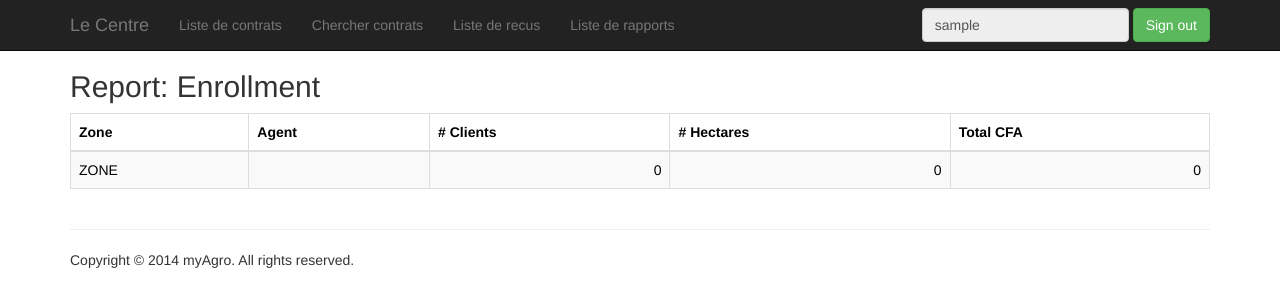
After one commit to frenchsilk4/myagro-repo, a PHP site: page /report_enrollment.php in a window 1280 px wide. The commit adds this page. Shown: the top 307 px of the page. Run offline with PHP 8.4, Linux system fonts and the light colour scheme; the visitor is signed in with stand-in values (Sample User, id 1); tables that the repository leaves empty or names only in its code hold one stand-in row (values such as "Sample post").

Commit message:
Add stub enrollment report.

```diff
--- /dev/null
+++ b/lecentre/report_enrollment.php
@@ -0,0 +1,35 @@
+<?php
+// Copyright 2014 myAgro. All Rights Reserved.
+include ('lock.php');
+include ('header.php');
+?>
+
+<!-- Page body -->
+<div class="container">
+
+    <h2>Report: Enrollment</h2>
+
+    <table class="table table-bordered table-striped report">
+        <thead>
+            <tr>
+                <th>Zone</th>
+                <th>Agent</th>
+                <th># Clients</th>
+                <th># Hectares</th>
+                <th>Total CFA</th>
+            </tr>
+        </thead>
+        <tbody>
+            <tr>
+                <td>ZONE</td>
+                <td></td>
+                <td class="number"><?php echo number_format(0); ?></td>
+                <td class="number"><?php echo number_format(0); ?></td>
+                <td class="number"><?php echo number_format(0); ?></td>
+            </tr>
+        </tbody>
+    </table>
+
+</div>
+
+<?php include ('footer.php'); ?>
--- a/lecentre/report_list.php
+++ b/lecentre/report_list.php
@@ -31,6 +31,10 @@ include ('header.php');
                     <td><a href="report_vendor_payment.php" class="btn btn-large btn-primary">Vendor Payment</a></td>
                     <td>Vendor payments to agents.</td>
                 </tr>
+                <tr>
+                    <td><a href="report_enrollment.php" class="btn btn-large btn-primary">Enrollment</a></td>
+                    <td>Enrollment numbers (# clients, # hectares, $) for each zone and agent.</td>
+                </tr>
             </tbody>
         </table>
 
```
